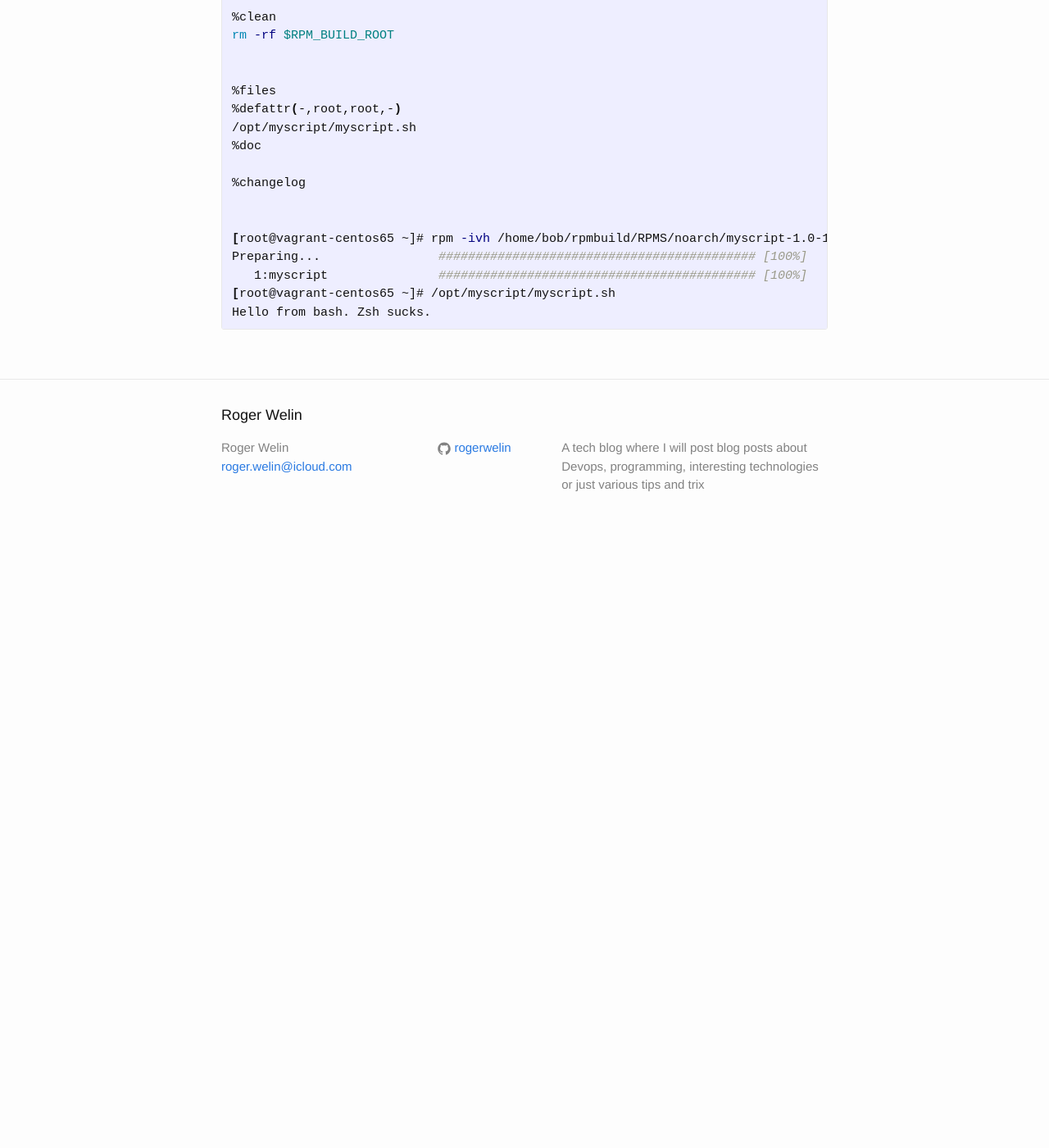
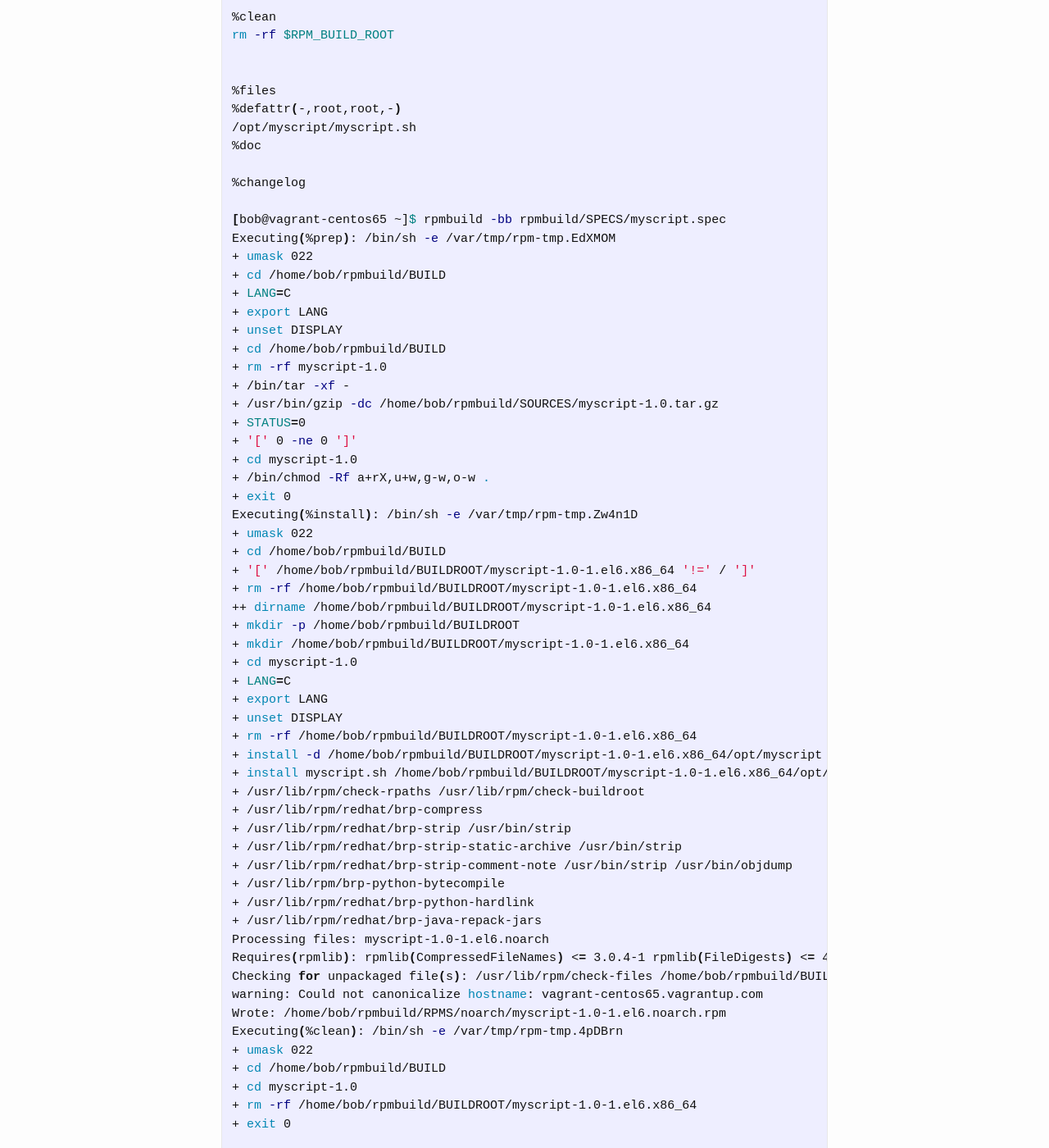
Before and after one commit to rogerwelin/rogerwelin.github.io, a Jekyll site: the page built from _posts/2015-04-04-rpmbuild-tutorial-part-1.markdown, in a window 1280 px wide and 1400 px high, scrolled down 4970 px. Shown: the whole window at 82% size. Built offline with Jekyll 4.4.1, drawn with Linux system fonts in a browser that asks for light colours; comment, search, counter and statistics services are not loaded; before the commit the page ends 5633 px from its top, so only the background shows below that.

Commit message:
missed rpmbuild action

```diff
--- a/_posts/2015-04-04-rpmbuild-tutorial-part-1.markdown
+++ b/_posts/2015-04-04-rpmbuild-tutorial-part-1.markdown
@@ -212,6 +212,56 @@ rm -rf $RPM_BUILD_ROOT
 
 %changelog
 
+[bob@vagrant-centos65 ~]$ rpmbuild -bb rpmbuild/SPECS/myscript.spec
+Executing(%prep): /bin/sh -e /var/tmp/rpm-tmp.EdXMOM
++ umask 022
++ cd /home/bob/rpmbuild/BUILD
++ LANG=C
++ export LANG
++ unset DISPLAY
++ cd /home/bob/rpmbuild/BUILD
++ rm -rf myscript-1.0
++ /bin/tar -xf -
++ /usr/bin/gzip -dc /home/bob/rpmbuild/SOURCES/myscript-1.0.tar.gz
++ STATUS=0
++ '[' 0 -ne 0 ']'
++ cd myscript-1.0
++ /bin/chmod -Rf a+rX,u+w,g-w,o-w .
++ exit 0
+Executing(%install): /bin/sh -e /var/tmp/rpm-tmp.Zw4n1D
++ umask 022
++ cd /home/bob/rpmbuild/BUILD
++ '[' /home/bob/rpmbuild/BUILDROOT/myscript-1.0-1.el6.x86_64 '!=' / ']'
++ rm -rf /home/bob/rpmbuild/BUILDROOT/myscript-1.0-1.el6.x86_64
+++ dirname /home/bob/rpmbuild/BUILDROOT/myscript-1.0-1.el6.x86_64
++ mkdir -p /home/bob/rpmbuild/BUILDROOT
++ mkdir /home/bob/rpmbuild/BUILDROOT/myscript-1.0-1.el6.x86_64
++ cd myscript-1.0
++ LANG=C
++ export LANG
++ unset DISPLAY
++ rm -rf /home/bob/rpmbuild/BUILDROOT/myscript-1.0-1.el6.x86_64
++ install -d /home/bob/rpmbuild/BUILDROOT/myscript-1.0-1.el6.x86_64/opt/myscript
++ install myscript.sh /home/bob/rpmbuild/BUILDROOT/myscript-1.0-1.el6.x86_64/opt/myscript/myscript.sh
++ /usr/lib/rpm/check-rpaths /usr/lib/rpm/check-buildroot
++ /usr/lib/rpm/redhat/brp-compress
++ /usr/lib/rpm/redhat/brp-strip /usr/bin/strip
++ /usr/lib/rpm/redhat/brp-strip-static-archive /usr/bin/strip
++ /usr/lib/rpm/redhat/brp-strip-comment-note /usr/bin/strip /usr/bin/objdump
++ /usr/lib/rpm/brp-python-bytecompile
++ /usr/lib/rpm/redhat/brp-python-hardlink
++ /usr/lib/rpm/redhat/brp-java-repack-jars
+Processing files: myscript-1.0-1.el6.noarch
+Requires(rpmlib): rpmlib(CompressedFileNames) <= 3.0.4-1 rpmlib(FileDigests) <= 4.6.0-1 rpmlib(PayloadFilesHavePrefix) <= 4.0-1
+Checking for unpackaged file(s): /usr/lib/rpm/check-files /home/bob/rpmbuild/BUILDROOT/myscript-1.0-1.el6.x86_64
+warning: Could not canonicalize hostname: vagrant-centos65.vagrantup.com
+Wrote: /home/bob/rpmbuild/RPMS/noarch/myscript-1.0-1.el6.noarch.rpm
+Executing(%clean): /bin/sh -e /var/tmp/rpm-tmp.4pDBrn
++ umask 022
++ cd /home/bob/rpmbuild/BUILD
++ cd myscript-1.0
++ rm -rf /home/bob/rpmbuild/BUILDROOT/myscript-1.0-1.el6.x86_64
++ exit 0
 
 [root@vagrant-centos65 ~]# rpm -ivh /home/bob/rpmbuild/RPMS/noarch/myscript-1.0-1.el6.noarch.rpm
 Preparing...                ########################################### [100%]
```
